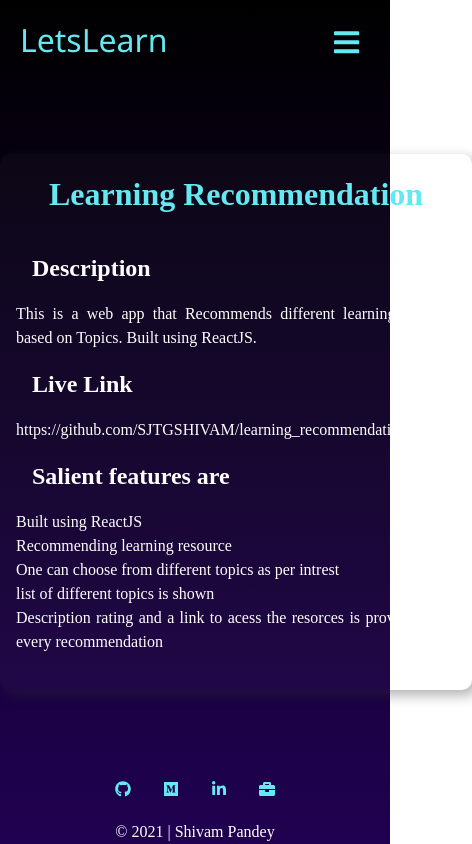
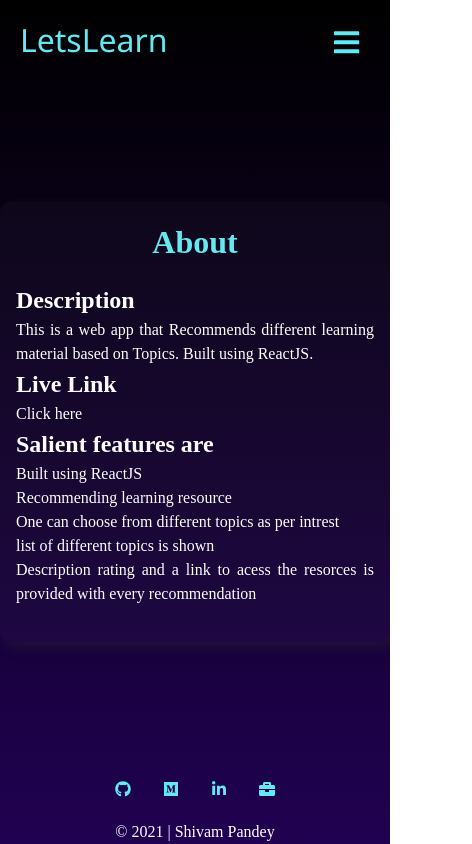
Before and after one commit to SJTGSHIVAM/learning_recommendation_mark9, a React (Create React App) app: page /about in a window 390 px wide. Shown: the whole page, 472 px wide, since content can reach past the window. Built offline with nearby package versions, Linux system fonts and the light colour scheme; a web font is replaced by a local one.

Commit message:
style: Fixed the responsive issue with about

```diff
--- a/src/components/About/About.tsx
+++ b/src/components/About/About.tsx
@@ -3,22 +3,22 @@ const About = () => {
   return (
     <div className="bcard mid-section">
       <header className="head">
-        <h1>Learning Recommendation</h1>
+        <h1>About</h1>
       </header>
       <section className="about">
-        <h1 id="description">Description</h1>
+        <h2 id="description">Description</h2>
         <p>
           This is a web app that Recommends different learning material based on
           Topics. Built using ReactJS.{" "}
         </p>
-        <h1 id="live-link">Live Link</h1>
+        <h2 id="live-link">Live Link</h2>
         <p>
           <a href="https://github.com/SJTGSHIVAM/learning_recommendation_mark9">
-            https://github.com/SJTGSHIVAM/learning_recommendation_mark9
+            Click here
           </a>
         </p>
-        <h1 id="salient-features-are">Salient features are</h1>
-        <ul>
+        <h2 id="salient-features-are">Salient features are</h2>
+        <ol>
           <li>Built using ReactJS</li>
           <li>Recommending learning resource</li>
           <li>One can choose from different topics as per intrest</li>
@@ -27,7 +27,7 @@ const About = () => {
             Description rating and a link to acess the resorces is provided with
             every recommendation
           </li>
-        </ul>
+        </ol>
       </section>
     </div>
   );
```
